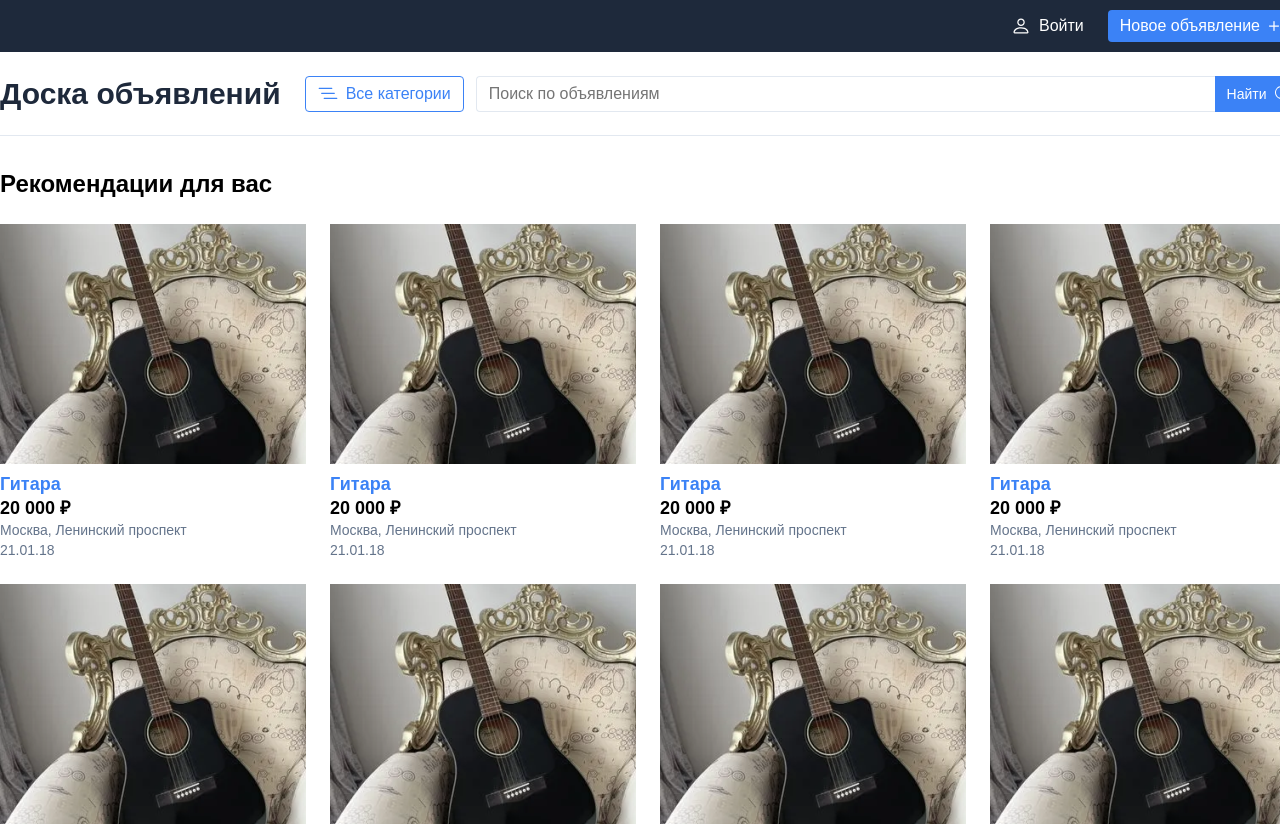
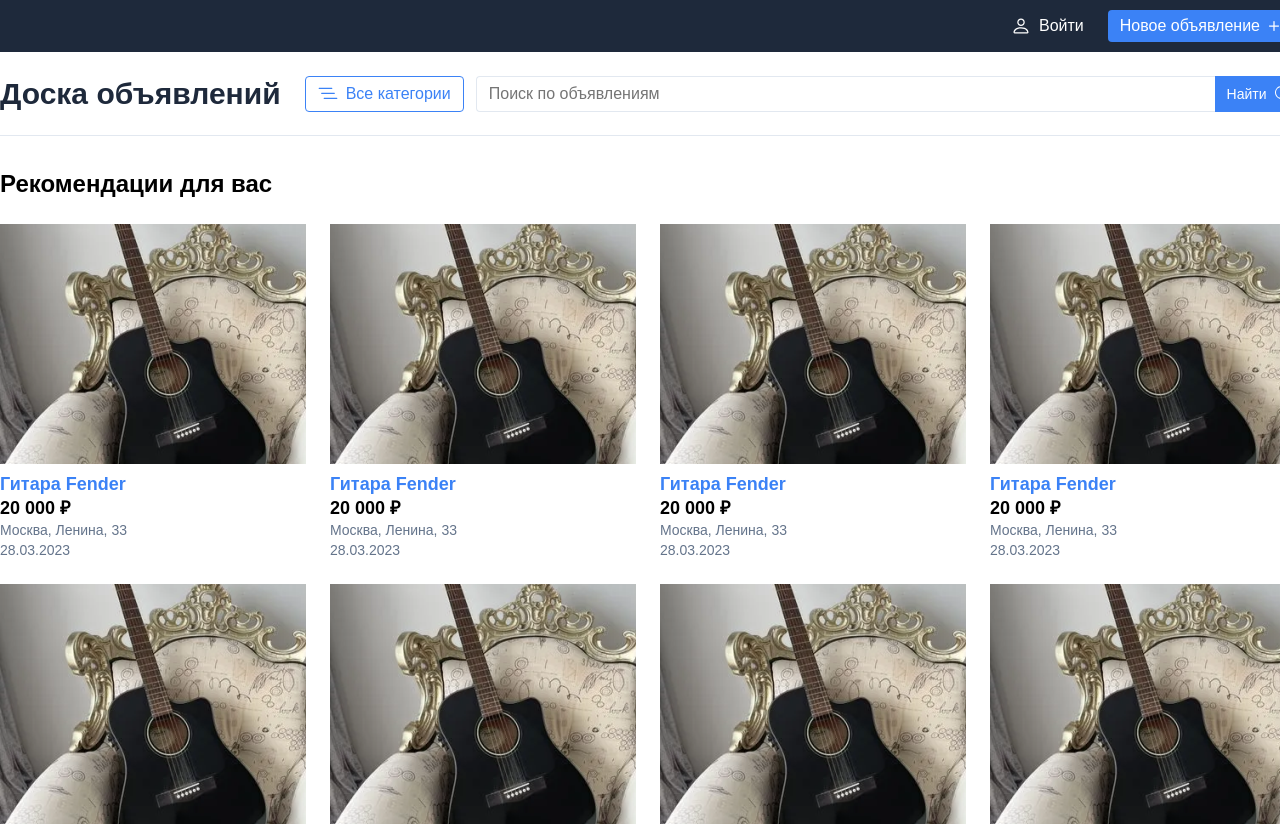
Before and after one commit to DimaBoretskiy/dashboard, an Angular app: page / in a window 1280 px wide. Shown: the top 826 px of the page. Built offline with nearby package versions, Linux system fonts and the light colour scheme.

Commit message:
add Announcement model and add Fake Announcements (#3)
* add Announcement model and add Fake Announcements

* minor fix

```diff
--- a/src/app/app.component.html
+++ b/src/app/app.component.html
@@ -4,6 +4,8 @@
             Рекомендации для вас
         </h3>
         <div class="productsWrapper" >
-         <app-product-item  *ngFor="let announcement of announcements"></app-product-item>
+        <ng-container *ngFor="let item of announcements">
+            <app-product-item [announcement]="item"></app-product-item>
+        </ng-container>
         </div>
     </main>
--- a/src/app/app.component.ts
+++ b/src/app/app.component.ts
@@ -1,4 +1,5 @@
 import { Component } from '@angular/core';
+import { Announcement } from './models/announcement.model';
 
 @Component({
   selector: 'app-root',
@@ -7,5 +8,105 @@ import { Component } from '@angular/core';
 })
 export class AppComponent {
   title = 'dashboard';
-  announcements: any[] = Array(20)
+  announcements: Announcement[] = [
+    {
+      title: 'Гитара Fender',
+      desc: "Продаю гитару Fender",
+      image: '../assets/img/cards/guitar.png',
+      price: '20 000',
+      location: 'Москва, Ленина, 33',
+      date: '28.03.2023',
+      link: 'url',
+    },
+    {
+      title: 'Гитара Fender',
+      desc: "Продаю гитару Fender",
+      image: '../assets/img/cards/guitar.png',
+      price: '20 000',
+      location: 'Москва, Ленина, 33',
+      date: '28.03.2023',
+      link: 'url',
+    },
+    {
+      title: 'Гитара Fender',
+      desc: "Продаю гитару Fender",
+      image: '../assets/img/cards/guitar.png',
+      price: '20 000',
+      location: 'Москва, Ленина, 33',
+      date: '28.03.2023',
+      link: 'url',
+    },
+    {
+      title: 'Гитара Fender',
+      desc: "Продаю гитару Fender",
+      image: '../assets/img/cards/guitar.png',
+      price: '20 000',
+      location: 'Москва, Ленина, 33',
+      date: '28.03.2023',
+      link: 'url',
+    },
+    {
+      title: 'Гитара Fender',
+      desc: "Продаю гитару Fender",
+      image: '../assets/img/cards/guitar.png',
+      price: '20 000',
+      location: 'Москва, Ленина, 33',
+      date: '28.03.2023',
+      link: 'url',
+    },
+    {
+      title: 'Гитара Fender',
+      desc: "Продаю гитару Fender",
+      image: '../assets/img/cards/guitar.png',
+      price: '20 000',
+      location: 'Москва, Ленина, 33',
+      date: '28.03.2023',
+      link: 'url',
+    },
+    {
+      title: 'Гитара Fender',
+      desc: "Продаю гитару Fender",
+      image: '../assets/img/cards/guitar.png',
+      price: '20 000',
+      location: 'Москва, Ленина, 33',
+      date: '28.03.2023',
+      link: 'url',
+    },
+    {
+      title: 'Гитара Fender',
+      desc: "Продаю гитару Fender",
+      image: '../assets/img/cards/guitar.png',
+      price: '20 000',
+      location: 'Москва, Ленина, 33',
+      date: '28.03.2023',
+      link: 'url',
+    },
+    {
+      title: 'Гитара Fender',
+      desc: "Продаю гитару Fender",
+      image: '../assets/img/cards/guitar.png',
+      price: '20 000',
+      location: 'Москва, Ленина, 33',
+      date: '28.03.2023',
+      link: 'url',
+    },
+    {
+      title: 'Гитара Fender',
+      desc: "Продаю гитару Fender",
+      image: '../assets/img/cards/guitar.png',
+      price: '20 000',
+      location: 'Москва, Ленина, 33',
+      date: '28.03.2023',
+      link: 'url',
+    },
+    {
+      title: 'Гитара Fender',
+      desc: "Продаю гитару Fender",
+      image: '../assets/img/cards/guitar.png',
+      price: '20 000',
+      location: 'Москва, Ленина, 33',
+      date: '28.03.2023',
+      link: 'url',
+    },
+  ]
 }
--- a/src/app/components/product-item/product-item.component.html
+++ b/src/app/components/product-item/product-item.component.html
@@ -1,11 +1,11 @@
-<a href="/" class="product">
+<a href="{{ announcement?.link ?? ''}}" class="product">
     <div class = "imageWrapper">
-        <img src="assets/img/cards/guitar.png" alt="Гитара" class="productImage"/>
+        <img src="{{ announcement?.image ?? '../../../../../assets/img/shared/nophoto.jpeg'}}" alt="{{ announcement?.title ?? ''}}" class="productImage"/>
     </div>
     <div class="productInfo">
-        <p class="productTitle">Гитара</p>
-        <p class="productPrice">20 000 &#8381;</p>
-        <p class="productLocation">Москва, Ленинский проспект</p>
-        <p class="productDate">21.01.18</p>
+        <p class="productTitle">{{ announcement?.title ?? 'Нет названия'}}</p>
+        <p class="productPrice">{{ announcement?.price ?? 'Цена не указана'}} &#8381;</p>
+        <p class="productLocation">{{ announcement?.location ?? 'Локация не установлена'}}</p>
+        <p class="productDate">{{ announcement?.date ?? 'Дата не установлена'}}</p>
     </div>
 </a>
--- a/src/app/components/product-item/product-item.component.ts
+++ b/src/app/components/product-item/product-item.component.ts
@@ -1,4 +1,5 @@
-import { Component } from '@angular/core';
+import { Component, Input } from '@angular/core';
+import { Announcement } from 'src/app/models/announcement.model';
 
 @Component({
   selector: 'app-product-item',
@@ -6,5 +7,5 @@ import { Component } from '@angular/core';
   styleUrls: ['./product-item.component.scss']
 })
 export class ProductItemComponent {
-
+  @Input() announcement: Announcement | null = null;
 }
```
Also changed, not shown: src/app/models/announcement.model.ts (added, +9 -0 lines), src/assets/img/shared/nophoto.jpeg (added), 1 other file (tests, documents, lock files or other folders).
